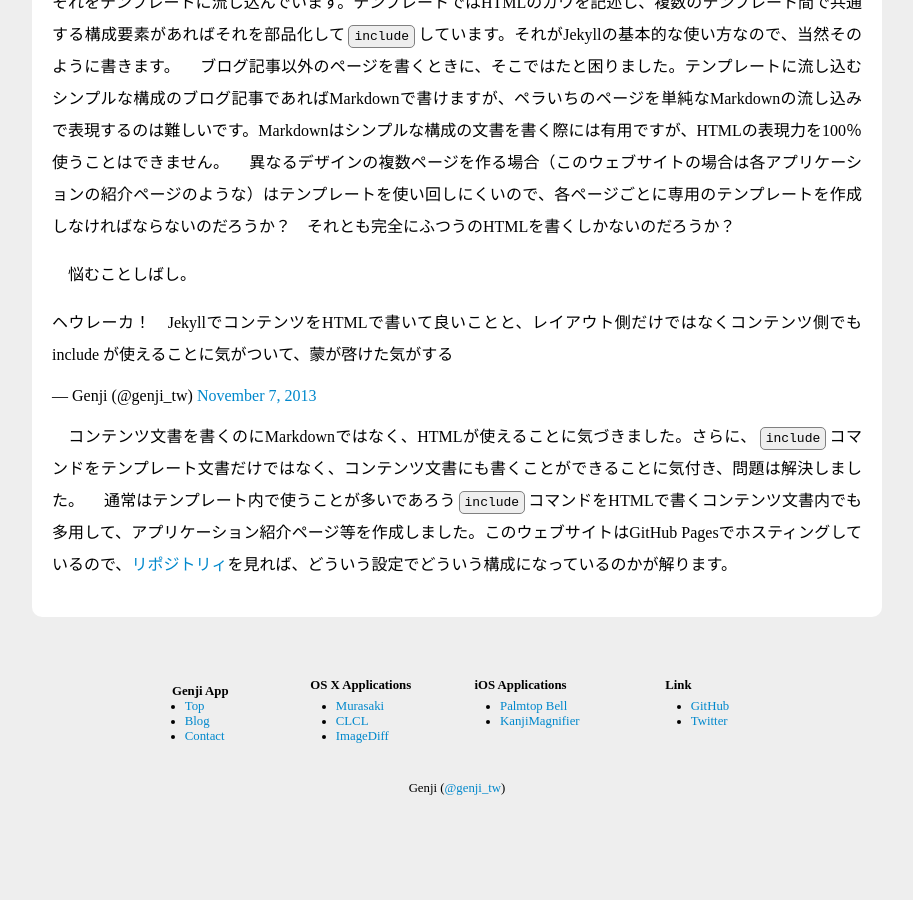
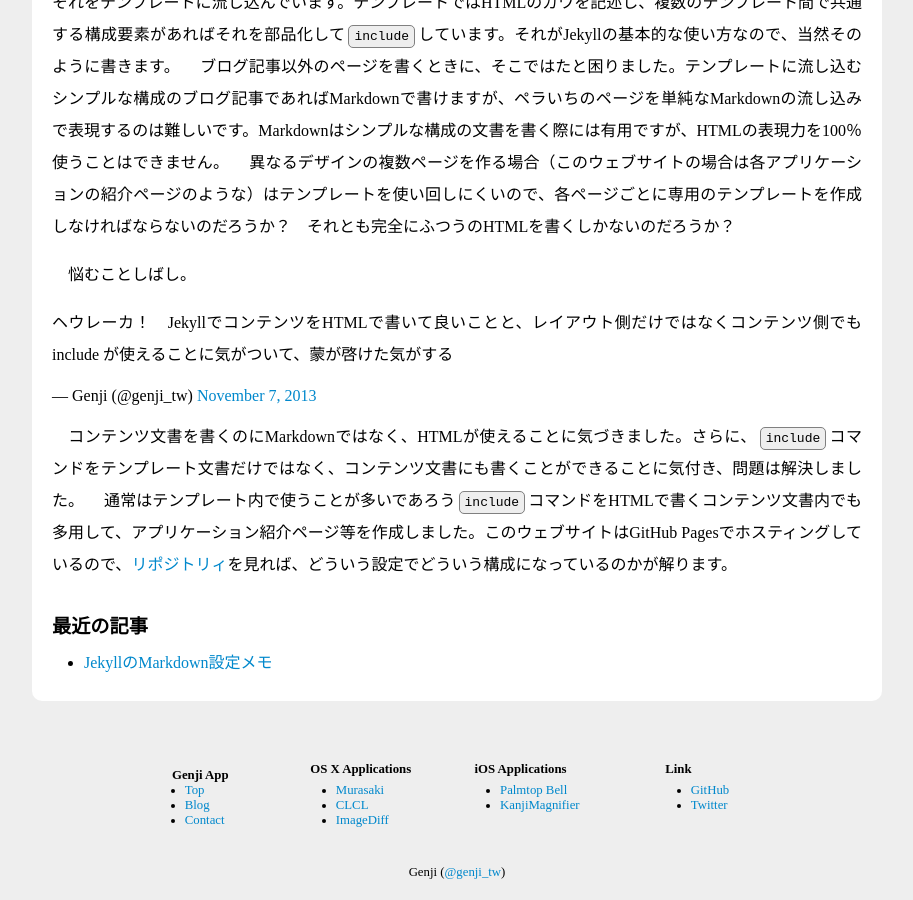
Before and after one commit to GenjiApp/genjiapp.github.io, a Jekyll site: the page built from _posts/2013-11-13-rebuild-website-by-using-jekyll.md, in a window 1280 px wide and 900 px high, scrolled down 921 px. Shown: the whole window, without its empty margins (183-1096 px from the left). Built offline with Jekyll 4.4.1, drawn with Linux system fonts in a browser that asks for light colours; Markdown is read by kramdown in place of the engine named in the settings; comment, search, counter and statistics services are not loaded; before the commit the page ends 1737 px from its top, so only the background shows below that.

Commit message:
add the latest posts list to the end of post

```diff
--- a/_layouts/post.html
+++ b/_layouts/post.html
@@ -16,6 +16,17 @@
       <h1>{{ page.title }}</h1>
 
       {{ content }}
+
+      <nav>
+        <h2>最近の記事</h2>
+        <ul>
+          {% for post in site.posts limit:5 %}
+          {% if post.url != page.url %}
+          <li><a href="{{ post.url }}">{{ post.title }}</a></li>
+          {% endif %}
+          {% endfor %}
+        </ul>
+      </nav>
     </article>
 
     {% include footer.html %}
```
